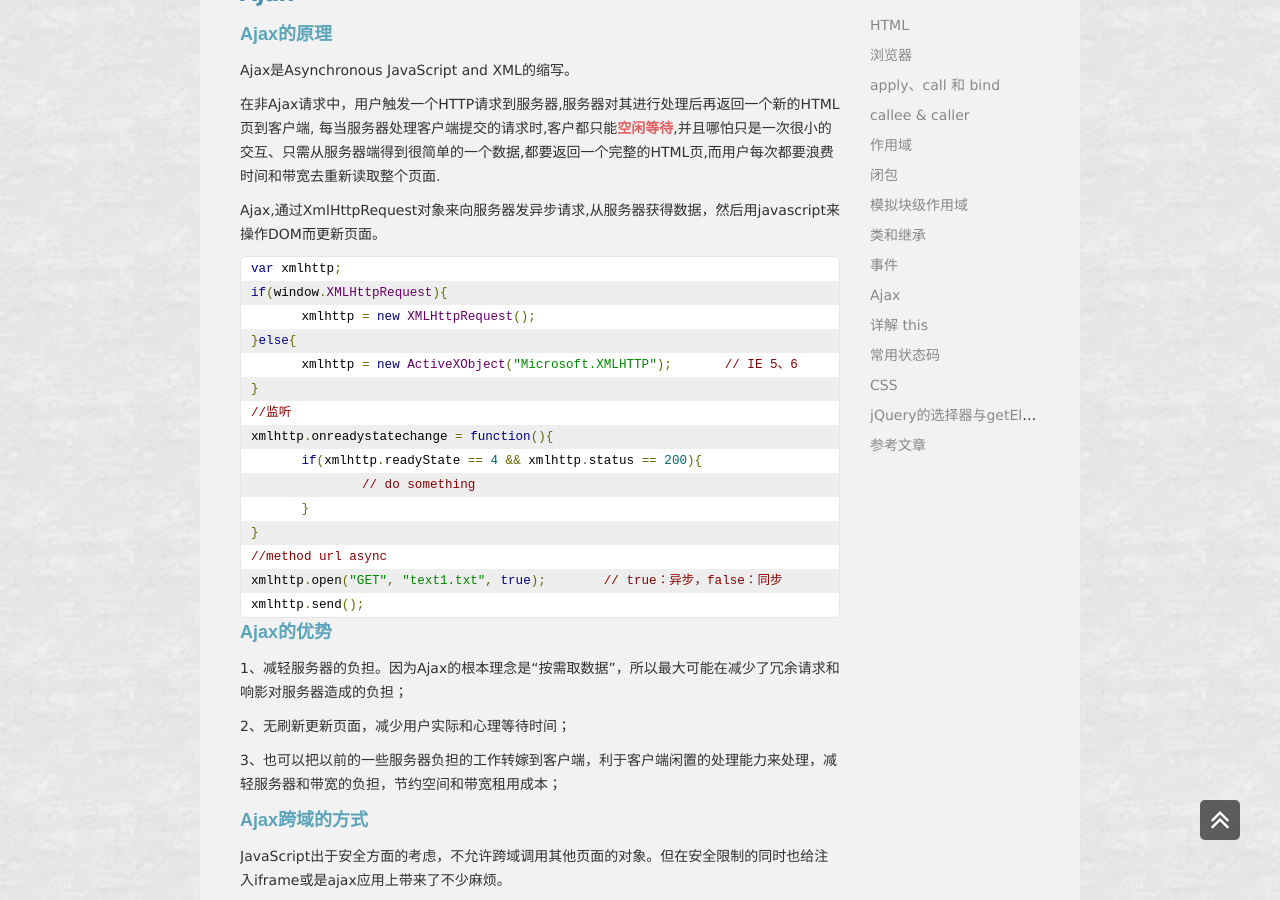
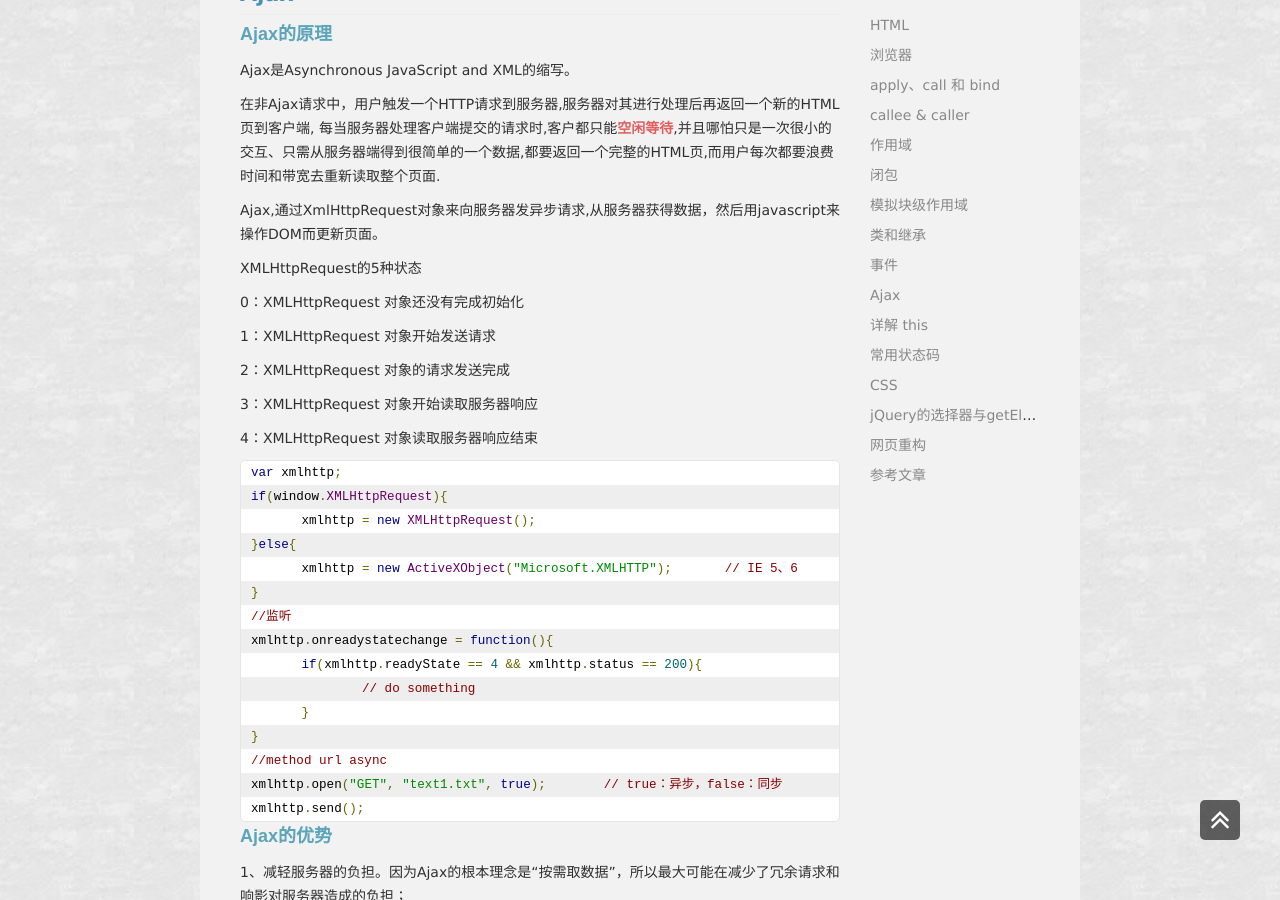
Before and after one commit to Caesor/caesor.github.io, a Jekyll site: the page built from _posts/2015-03-10-Interview-Question.md, in a window 1280 px wide and 900 px high, scrolled down 13723 px. Built offline with Jekyll 4.4.1, drawn with Linux system fonts in a browser that asks for light colours; some web fonts are replaced; comment, search, counter and statistics services are not loaded; some of the changed text lies outside the part shown.

````diff
--- a/_posts/2015-03-10-Interview-Question.md
+++ b/_posts/2015-03-10-Interview-Question.md
@@ -609,6 +609,19 @@ Ajax是Asynchronous JavaScript and XML的缩写。
 在非Ajax请求中，用户触发一个HTTP请求到服务器,服务器对其进行处理后再返回一个新的HTML页到客户端, 每当服务器处理客户端提交的请求时,客户都只能**空闲等待**,并且哪怕只是一次很小的交互、只需从服务器端得到很简单的一个数据,都要返回一个完整的HTML页,而用户每次都要浪费时间和带宽去重新读取整个页面.
 
 Ajax,通过XmlHttpRequest对象来向服务器发异步请求,从服务器获得数据，然后用javascript来操作DOM而更新页面。
+
+XMLHttpRequest的5种状态
+
+0：XMLHttpRequest 对象还没有完成初始化
+
+1：XMLHttpRequest 对象开始发送请求
+
+2：XMLHttpRequest 对象的请求发送完成
+
+3：XMLHttpRequest 对象开始读取服务器响应
+
+4：XMLHttpRequest 对象读取服务器响应结束
+
 ```
 var xmlhttp;
 if(window.XMLHttpRequest){
@@ -805,6 +818,13 @@ img、input 是替换元素；替换元素一般有内在尺寸，所以具有wi
 
 实际上 `$("#id")[0] == getElementById`
 
+##网页重构
+1、使用马克曼量取精准尺寸（标注：尺寸、颜色）；
+
+2、使用photoshop自动切图脚本，自动切图；
+
+3、使用腾讯 alloydesign 像素级对比设计稿（超高还原度）
+
 ##参考文章
 
 [HTML head头标签](<meta http-equiv="X-UA-Compatible" content="IE=Edge,chrome=1">)
````
Also changed, not shown: _posts/2015-05-12-Angular-NgClass.md (added, +49 -0 lines).
